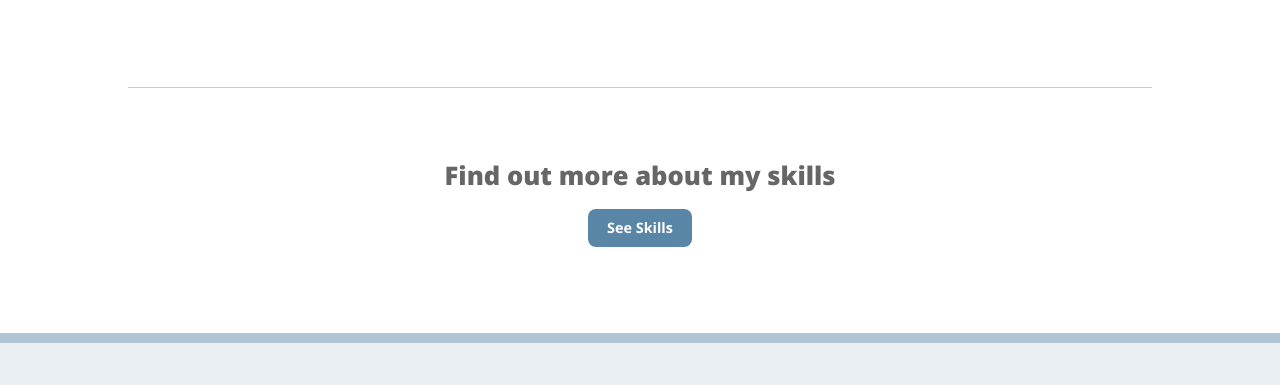
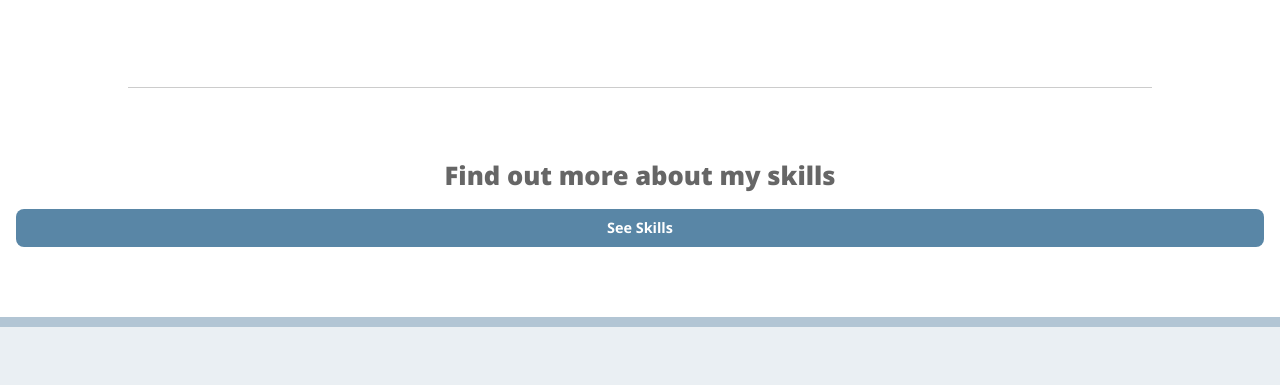
Before and after one commit to J-Rizz/personal-site, a plain HTML site: page index.html in a window 1280 px wide. Shown: the part 2932-3317 px from the top of the page. Drawn offline with nearby package versions, Linux system fonts and the light colour scheme.

Commit message:
Change button to div class styling

```diff
--- a/index.html
+++ b/index.html
@@ -97,11 +97,11 @@
 
     <!--Skills redirect button-->
     <div class="intro-paragraph-container">
-	  <div class="align-center">
-	    <h2>Find out more about my skills</h2>
-	    <a href="./Skills.html"><button class="button">See Skills</button></a>
-	</div>
-	</div>
+    <div class="align-center">
+      <h2>Find out more about my skills</h2>
+      <a href="./Skills.html"><h3 class="button">See Skills</h3></a>
+    </div>
+    </div>
 
 
   </main>
```
